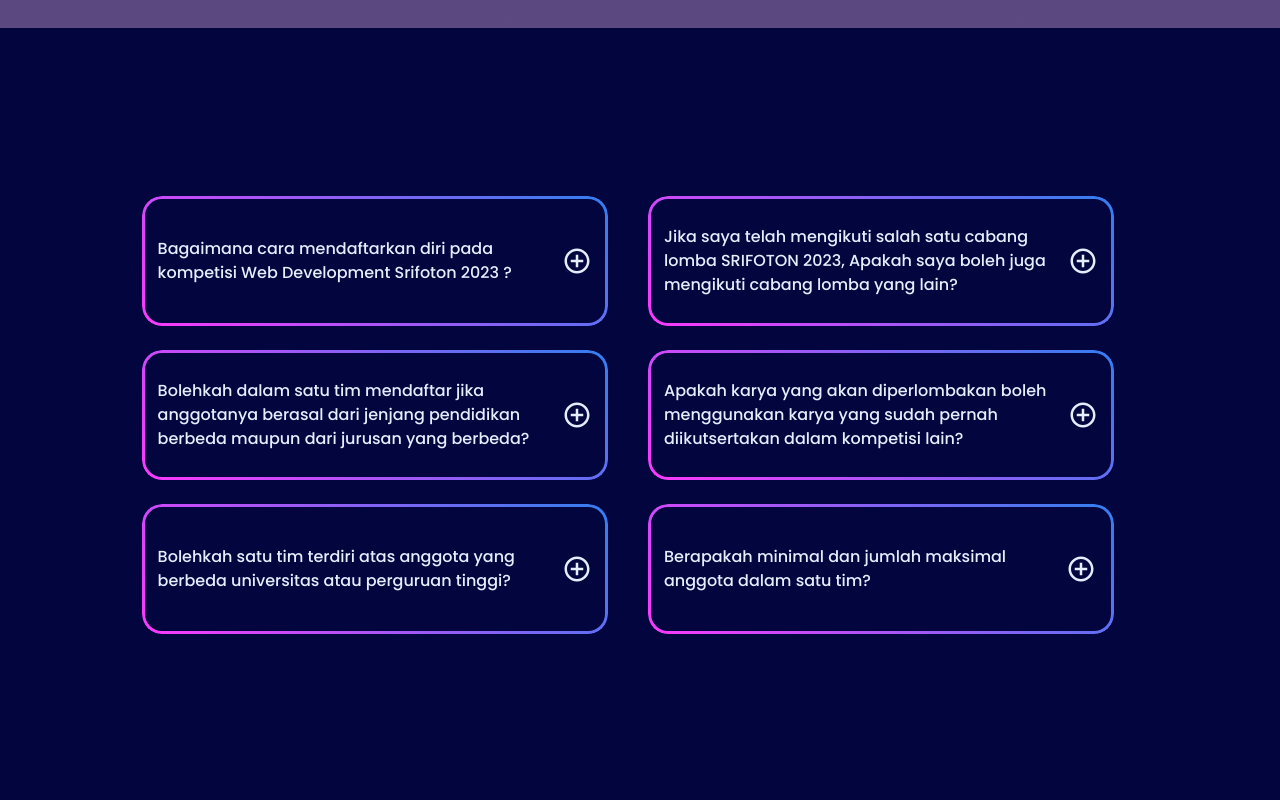
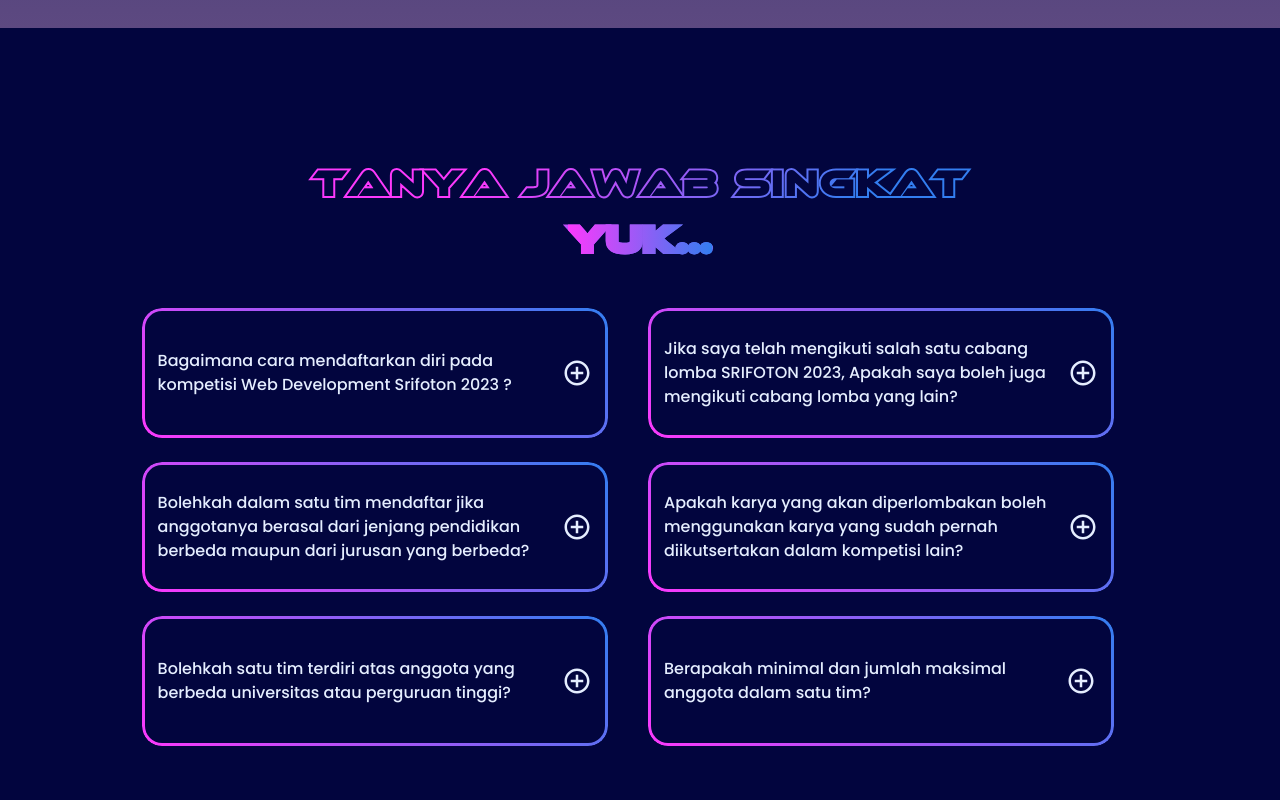
Before and after one commit to zildjianvitoo/srifoton2023fe-deployed, a Next.js app: page /seminar in a window 1280 px wide. Shown: the part 4640-5440 px from the top of the page. Built offline with nearby package versions, Linux system fonts and the light colour scheme.

Commit message:
update layout main

```diff
--- a/components/Footer.jsx
+++ b/components/Footer.jsx
@@ -4,7 +4,7 @@
 
 export default function Footer() {
   return (
-    <section id="footer" className="font-poppins">
+    <footer id="footer" className="bottom-0 left-0  font-poppins">
       <div className="pt-10 md:pt-14 lg:pt-20 bg-[#FCF2FF] dark:bg-[#02053E]">
         <div className="flex flex-col gap-6  py-6 pb-8 md:pb-12 px-8 lg:px-0 w-full  sm:w-[90%] mx-auto relative">
           <div className="h-full ">
@@ -174,6 +174,6 @@
           </div>
         </div>
       </div>
-    </section>
+    </footer>
   );
 }
--- a/components/LayoutMain.jsx
+++ b/components/LayoutMain.jsx
@@ -2,7 +2,7 @@
 
 export default function LayoutMain({ children }) {
   return (
-    <main className="bg-[#FCF2FF] dark:bg-[#02053E] overflow-x-hidden w-full min-h-screen">
+    <main className="bg-[#FCF2FF] dark:bg-[#02053E] overflow-hidden w-full min-h-screen">
       {children}
     </main>
   );
--- a/components/organisms/Kompetisi/QNAKompetisi.jsx
+++ b/components/organisms/Kompetisi/QNAKompetisi.jsx
@@ -18,11 +18,9 @@
       <div className="min-h-screen ">
         <div className="flex flex-col p-8 ">
           <h1
-            className={`flex flex-col pb-2 pl-0 mt-2 text-3xl md:text-4xl font-semibold tracking-wider text-center lg:gap-3  qna-kompetisi-header dark:qna-kompetisi-header-dark ${
-              competitionTypePage
-                ? ethnocentric.className + " lg:text-5xl"
-                : "lg:text-6xl"
-            }`}
+            className={`flex flex-col pb-2 pl-0 mt-2 text-3xl md:text-4xl font-semibold tracking-wider text-center lg:gap-3  qna-kompetisi-header dark:qna-kompetisi-header-dark ${ethnocentric.className} lg:text-5xl "
+
+            `}
           >
             Tanya Jawab Singkat{" "}
             <span className="lg:block bg-gradient-to-r from-[#FC39FC] to-[#337EF0] bg-clip-text text-transparent tracking-widest lg:tracking-wide  w-fit mx-auto  mt-1">
--- a/components/organisms/Seminar/Intro.jsx
+++ b/components/organisms/Seminar/Intro.jsx
@@ -34,7 +34,7 @@
   ];
 
   return (
-    <section className="mt-10">
+    <section className="lg:mt-10">
       <div className="flex flex-col justify-center w-full p-6 lg:p-10 lg:gap-10 xl:gap-14 lg:flex-row">
         <div className="flex lg:w-[40%] xl:w-[35%] lg:mt-16 ">
           <h1 className=" text-[36px] xs:text-[44px]  leading-[3rem] xl:text-[60px] lg:leading-[4rem] font-semibold tracking-wider  p-1 pb-2 text-center lg:text-start mt-10 intro-seminar-header dark:intro-seminar-header-dark">
@@ -44,7 +44,7 @@
             Segera Gabung dan Dapatkan Ilmunya
           </h1>
         </div>
-        <div className="flex flex-col items-center gap-8 lg:items-start md:flex-row">
+        <div className="flex flex-col items-center gap-8 mt-8 lg:mt-0 lg:items-start md:flex-row">
           <SpeakerCard speaker={speakerData[0]} />
           <SpeakerCard speaker={speakerData[1]} secondCard />
         </div>
--- a/components/organisms/Seminar/QNASeminar.jsx
+++ b/components/organisms/Seminar/QNASeminar.jsx
@@ -17,9 +17,18 @@
   return (
     <section id="qna-seminar" className="mt-8 lg:mt-24">
       <div className="min-h-screen">
-        <div className="flex flex-col p-8">
-          {/* ... */}
-          <div className="grid grid-cols-1 mx-auto mt-10 -translate-x-3 lg:grid-cols-2 gap-x-10 gap-y-6 lg:w-4/5">
+        <div className="flex flex-col w-full p-8">
+          <h1
+            className={`flex flex-col pb-2 pl-0 mt-2 text-3xl md:text-4xl font-semibold tracking-wider text-center lg:gap-3  qna-kompetisi-header dark:qna-kompetisi-header-dark ${ethnocentric.className} lg:text-5xl"
+
+            `}
+          >
+            Tanya Jawab Singkat{" "}
+            <span className="lg:block bg-gradient-to-r from-[#FC39FC] to-[#337EF0] bg-clip-text text-transparent tracking-widest lg:tracking-wide  w-fit mx-auto  mt-1">
+              Yuk...
+            </span>
+          </h1>
+          <div className="grid grid-cols-1 mx-auto mt-10 lg:-translate-x-3 lg:grid-cols-2 gap-x-10 gap-y-6 lg:w-4/5">
             {seminarQnaList.map((qna, index) => (
               <Accordion
                 key={qna.id}
```
